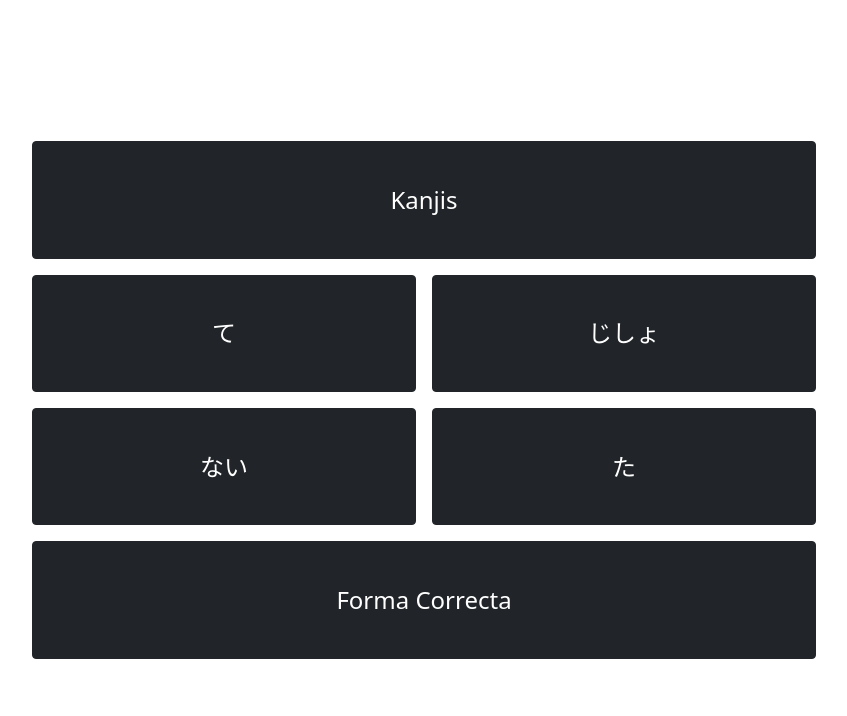
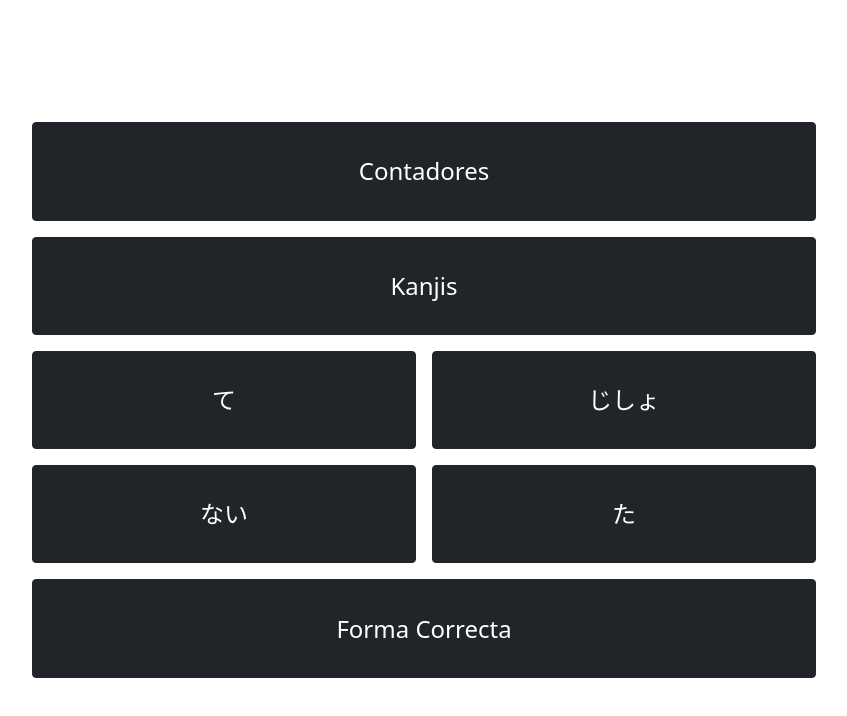
Before and after one commit to prausela/jouzu-kizuna, a React (Create React App) app: page / in a window 1280 px wide. Shown: the top 716 px of the page, without its empty margins (216-1063 px from the left). Built offline with nearby package versions, Linux system fonts and the light colour scheme.

Commit message:
Add Counters game mode

```diff
--- a/src/App.js
+++ b/src/App.js
@@ -8,6 +8,7 @@ import DictionaryFormService from './logic/DictionaryFormService';
 import NaiFormService from './logic/NaiFormService';
 import TaFormService from './logic/TaFormService';
 import GuessFormService from './logic/GuessFormService';
+import CountersService from './logic/CountersService';
 
 const services = {
     "kanji_to_hiragana_game" : KanjiToHiraganaService,
@@ -15,7 +16,8 @@ const services = {
     "dictionary_form_game"   : DictionaryFormService,
     "nai_form_game"          : NaiFormService,
     "ta_form_game"           : TaFormService,
-    "guess_form_game"        : GuessFormService
+    "guess_form_game"        : GuessFormService,
+    "counters_game"          : CountersService
 };
 
 const App = () => {
--- a/src/UI/Interface.js
+++ b/src/UI/Interface.js
@@ -38,6 +38,10 @@ const Interface = (props) => {
         "guess_form_game" : {
             className   : "game-interface te-form-game-interface",
             controller  : GameController
+        },
+        "counters_game" : {
+            className   : "game-interface te-form-game-interface",
+            controller  : GameController
         }
     }
 
--- a/src/UI/controllers/MainMenuController.js
+++ b/src/UI/controllers/MainMenuController.js
@@ -8,6 +8,7 @@ const MainMenuController = (props) => {
     const switchToNaiFormMode           = () => props.switchToGameMode("nai_form_game");
     const switchToTaFormMode            = () => props.switchToGameMode("ta_form_game");
     const switchToGuessFormMode         = () => props.switchToGameMode("guess_form_game");
+    const switchToCountersMode          = () => props.switchToGameMode("counters_game");
     return (
         <MainMenuUI
             switchToKanjiToHiraganMode={switchToKanjiToHiraganMode}
@@ -16,6 +17,7 @@ const MainMenuController = (props) => {
             switchToNaiFormMode={switchToNaiFormMode}
             switchToTaFormMode={switchToTaFormMode}
             switchToGuessFormMode={switchToGuessFormMode}
+            switchToCountersMode={switchToCountersMode}
         />
     )
 }
--- a/src/UI/main_menu/MainMenuUI.css
+++ b/src/UI/main_menu/MainMenuUI.css
@@ -1,6 +1,6 @@
 .main-menu-interface {
     display: grid;
-    grid-template-rows: 1fr 1fr 1fr 1fr 1fr 1fr;
+    grid-template-rows: 1fr 1fr 1fr 1fr 1fr 1fr 1fr;
     grid-template-columns: 1fr 1fr;
 }
 
@@ -15,10 +15,11 @@
 
 .mode2 {
     grid-row-start: 3;
+    grid-column: 1/-1;
 }
 
 .mode3 {
-    grid-row-start: 3;
+    grid-row-start: 4;
 }
 
 .mode4 {
@@ -26,10 +27,14 @@
 }
 
 .mode5 {
-    grid-row-start: 4;
+    grid-row-start: 5;
 }
 
 .mode6 {
     grid-row-start: 5;
+}
+
+.mode7 {
+    grid-row-start: 6;
     grid-column: 1/-1;
 }
--- a/src/UI/main_menu/MainMenuUI.js
+++ b/src/UI/main_menu/MainMenuUI.js
@@ -10,24 +10,28 @@ const MainMenuUI = (props) => {
     const switchToNaiFormMode           = props.switchToNaiFormMode;
     const switchToTaFormMode            = props.switchToTaFormMode;
     const switchToGuessFormMode         = props.switchToGuessFormMode;
+    const switchToCountersMode          = props.switchToCountersMode;
     return (
         <>
             <div className="flex-grow-1 mode mode1 d-grid p-2">
+                <Button variant="outline-dark" onClick={switchToCountersMode} active>Contadores</Button>
+            </div>
+            <div className="flex-grow-1 mode mode2 d-grid p-2">
                 <Button variant="outline-dark" onClick={switchToKanjiToHiraganMode} active>Kanjis</Button>
             </div>
-            <div className="flex-grow-1 mode mode2 d-grid p-2">
+            <div className="flex-grow-1 mode mode3 d-grid p-2">
                 <Button variant="outline-dark" onClick={switchToTeFormMode} active>て</Button>
             </div>
-            <div className="flex-grow-1 mode mode3 d-grid p-2">
+            <div className="flex-grow-1 mode mode4 d-grid p-2">
                 <Button variant="outline-dark" onClick={switchToDictionaryFormMode} active>じしょ</Button>
             </div>
-            <div className="flex-grow-1 mode mode4 d-grid p-2">
+            <div className="flex-grow-1 mode mode5 d-grid p-2">
                 <Button variant="outline-dark" onClick={switchToNaiFormMode} active>ない</Button>
             </div>
-            <div className="flex-grow-1 mode mode5 d-grid p-2">
+            <div className="flex-grow-1 mode mode6 d-grid p-2">
                 <Button variant="outline-dark" onClick={switchToTaFormMode} active>た</Button>
             </div>
-            <div className="flex-grow-1 mode mode6 d-grid p-2">
+            <div className="flex-grow-1 mode mode7 d-grid p-2">
                 <Button variant="outline-dark" onClick={switchToGuessFormMode} active>Forma Correcta</Button>
             </div>
         </>
```
